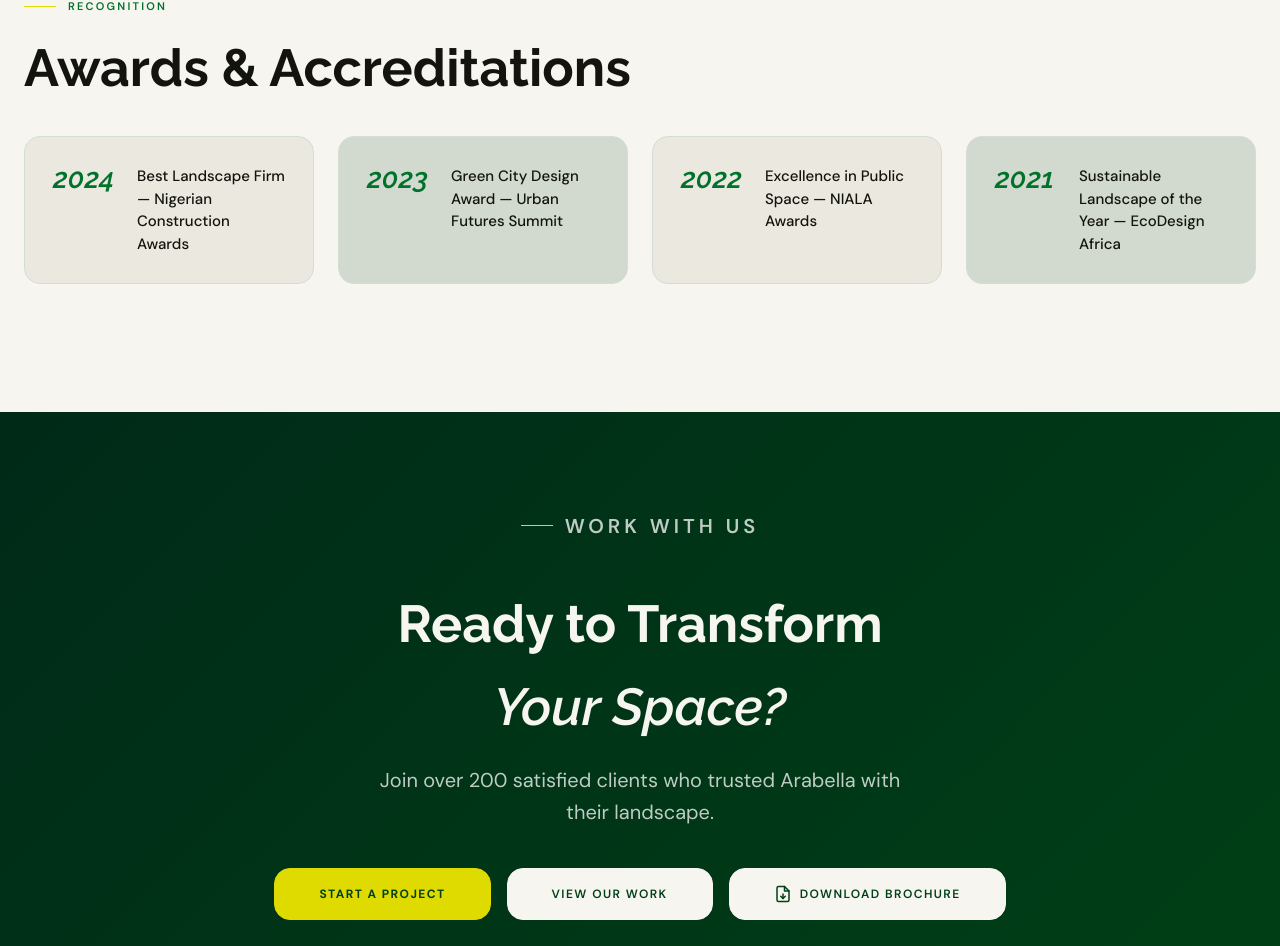
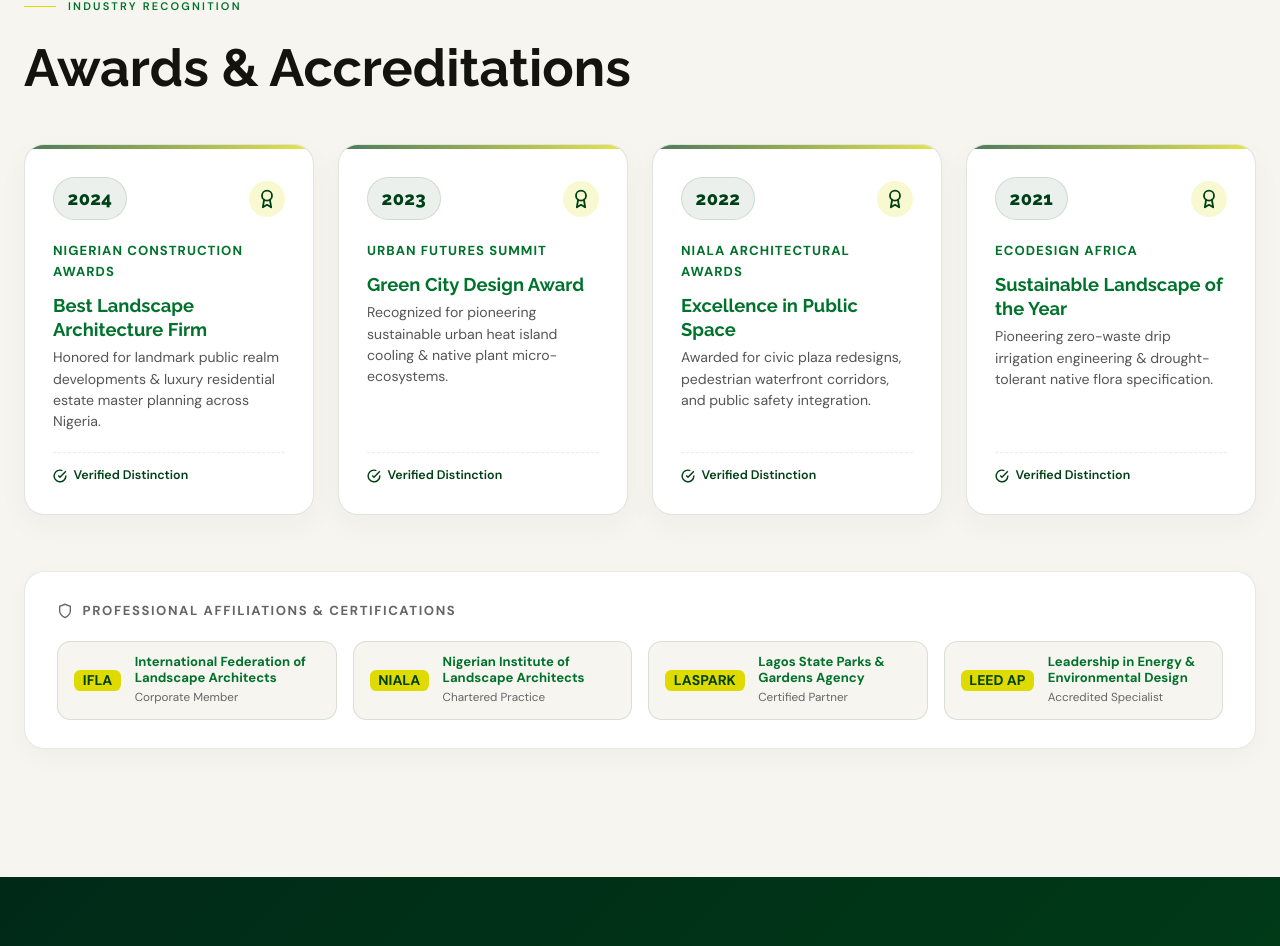
Before and after one commit to olamide1738/arabella-landscape, a React (Vite) app: page /about in a window 1280 px wide. Shown: the part 3596-4542 px from the top of the page. Built offline with nearby package versions, Linux system fonts and the light colour scheme; no server answers; what @insforge/sdk would draw is missing.

Commit message:
style: complete redesign of Awards & Accreditations section with luxury cards and professional affiliations banner

```diff
--- a/src/pages/About.jsx
+++ b/src/pages/About.jsx
@@ -248,25 +248,96 @@ export default function About() {
         </div>
       </section>
 
-      {/* Awards */}
+      {/* Awards & Accreditations */}
       <section className="section" style={{ background: 'var(--ivory)' }}>
         <div className="container">
-          <p className="section-label">Recognition</p>
-          <h2 className="headline-lg animate-on-scroll" style={{ color: 'var(--on-surface)', marginBottom: '2.5rem' }}>
-            Awards &amp; Accreditations
-          </h2>
-          <div style={{ display: 'grid', gridTemplateColumns: 'repeat(auto-fill, minmax(min(280px, 100%), 1fr))', gap: '1.5rem' }}>
+          <div style={{ textAlign: 'left', marginBottom: '3rem' }}>
+            <p className="section-label animate-on-scroll">Industry Recognition</p>
+            <h2 className="headline-lg animate-on-scroll" style={{ color: 'var(--on-surface)' }}>
+              Awards &amp; Accreditations
+            </h2>
+          </div>
+
+          {/* Awards Grid */}
+          <div className="awards-grid">
             {[
-              { year: '2024', award: 'Best Landscape Firm — Nigerian Construction Awards' },
-              { year: '2023', award: 'Green City Design Award — Urban Futures Summit' },
-              { year: '2022', award: 'Excellence in Public Space — NIALA Awards' },
-              { year: '2021', award: 'Sustainable Landscape of the Year — EcoDesign Africa' },
-            ].map(({ year, award }) => (
-              <div key={award} className="value-card animate-on-scroll" style={{ display: 'flex', gap: '1.25rem', alignItems: 'flex-start', padding: '1.75rem' }}>
-                <div style={{ fontFamily: 'var(--font-display)', fontSize: '28px', fontWeight: 700, fontStyle: 'italic', color: 'var(--vivid-growth)', lineHeight: 1, minWidth: '64px' }}>{year}</div>
-                <p style={{ fontSize: '15px', color: 'var(--on-surface)', fontWeight: 500, lineHeight: 1.5 }}>{award}</p>
+              {
+                year: '2024',
+                title: 'Best Landscape Architecture Firm',
+                org: 'Nigerian Construction Awards',
+                desc: 'Honored for landmark public realm developments & luxury residential estate master planning across Nigeria.'
+              },
+              {
+                year: '2023',
+                title: 'Green City Design Award',
+                org: 'Urban Futures Summit',
+                desc: 'Recognized for pioneering sustainable urban heat island cooling & native plant micro-ecosystems.'
+              },
+              {
+                year: '2022',
+                title: 'Excellence in Public Space',
+                org: 'NIALA Architectural Awards',
+                desc: 'Awarded for civic plaza redesigns, pedestrian waterfront corridors, and public safety integration.'
+              },
+              {
+                year: '2021',
+                title: 'Sustainable Landscape of the Year',
+                org: 'EcoDesign Africa',
+                desc: 'Pioneering zero-waste drip irrigation engineering & drought-tolerant native flora specification.'
+              }
+            ].map(({ year, title, org, desc }) => (
+              <div key={title} className="award-card animate-on-scroll">
+                <div>
+                  <div className="award-card__header">
+                    <span className="award-card__year">{year}</span>
+                    <div className="award-card__icon">
+                      <svg width="20" height="20" viewBox="0 0 24 24" fill="none" stroke="currentColor" strokeWidth="2.2" strokeLinecap="round" strokeLinejoin="round">
+                        <circle cx="12" cy="8" r="6" />
+                        <path d="M15.477 12.89 17 22l-5-3-5 3 1.523-9.11" />
+                      </svg>
+                    </div>
+                  </div>
+                  <div className="award-card__body">
+                    <span className="award-card__org">{org}</span>
+                    <h3>{title}</h3>
+                    <p className="award-card__desc">{desc}</p>
+                  </div>
+                </div>
+                <div className="award-card__footer">
+                  <svg width="14" height="14" viewBox="0 0 24 24" fill="none" stroke="currentColor" strokeWidth="2.5">
+                    <path d="M22 11.08V12a10 10 0 1 1-5.93-9.14" />
+                    <polyline points="22 4 12 14.01 9 11.01" />
+                  </svg>
+                  <span>Verified Distinction</span>
+                </div>
               </div>
             ))}
+          </div>
+
+          {/* Accreditations & Affiliations Row */}
+          <div className="accreditations-container animate-on-scroll">
+            <div className="accreditations-header">
+              <svg width="16" height="16" viewBox="0 0 24 24" fill="none" stroke="currentColor" strokeWidth="2">
+                <path d="M12 22s8-4 8-10V5l-8-3-8 3v7c0 6 8 10 8 10z" />
+              </svg>
+              <span>Professional Affiliations &amp; Certifications</span>
+            </div>
+            <div className="accreditations-grid">
+              {[
+                { code: 'IFLA', name: 'International Federation of Landscape Architects', role: 'Corporate Member' },
+                { code: 'NIALA', name: 'Nigerian Institute of Landscape Architects', role: 'Chartered Practice' },
+                { code: 'LASPARK', name: 'Lagos State Parks & Gardens Agency', role: 'Certified Partner' },
+                { code: 'LEED AP', name: 'Leadership in Energy & Environmental Design', role: 'Accredited Specialist' }
+              ].map(({ code, name, role }) => (
+                <div key={code} className="accreditation-pill">
+                  <span className="accreditation-code">{code}</span>
+                  <div className="accreditation-info">
+                    <span className="accreditation-name">{name}</span>
+                    <span className="accreditation-role">{role}</span>
+                  </div>
+                </div>
+              ))}
+            </div>
           </div>
         </div>
       </section>
--- a/src/styles/sections.css
+++ b/src/styles/sections.css
@@ -1011,6 +1011,193 @@
   line-height: 1.65;
 }
 
+/* ── Awards & Recognition Redesign ── */
+.awards-grid {
+  display: grid;
+  grid-template-columns: repeat(auto-fill, minmax(min(270px, 100%), 1fr));
+  gap: 1.5rem;
+  margin-bottom: 3.5rem;
+}
+
+.award-card {
+  position: relative;
+  background: #FFFFFF;
+  border-radius: 1.25rem;
+  padding: 2rem 1.75rem 1.75rem 1.75rem;
+  border: 1px solid rgba(0, 46, 17, 0.12);
+  box-shadow: 0 10px 30px rgba(0, 46, 17, 0.04);
+  transition: all 0.35s cubic-bezier(0.16, 1, 0.3, 1);
+  display: flex;
+  flex-direction: column;
+  justify-content: space-between;
+  overflow: hidden;
+}
+
+.award-card::before {
+  content: '';
+  position: absolute;
+  top: 0;
+  left: 0;
+  right: 0;
+  height: 4px;
+  background: linear-gradient(90deg, var(--forest-depth, #004016) 0%, var(--lime-energy, #DFDB00) 100%);
+  opacity: 0.7;
+  transition: opacity 0.3s ease, height 0.3s ease;
+}
+
+.award-card:hover {
+  transform: translateY(-8px);
+  border-color: rgba(0, 114, 44, 0.3);
+  box-shadow: 0 20px 45px rgba(0, 46, 17, 0.12);
+}
+
+.award-card:hover::before {
+  opacity: 1;
+  height: 5px;
+}
+
+.award-card__header {
+  display: flex;
+  align-items: center;
+  justify-content: space-between;
+  margin-bottom: 1.25rem;
+}
+
+.award-card__year {
+  font-family: var(--font-display, 'Raleway', serif);
+  font-size: 1.15rem;
+  font-weight: 800;
+  color: var(--forest-depth, #004016);
+  background: rgba(0, 64, 22, 0.08);
+  padding: 0.35rem 0.85rem;
+  border-radius: 2rem;
+  letter-spacing: 0.02em;
+  border: 1px solid rgba(0, 64, 22, 0.12);
+}
+
+.award-card__icon {
+  width: 36px;
+  height: 36px;
+  border-radius: 50%;
+  background: rgba(223, 219, 0, 0.18);
+  color: var(--forest-depth, #004016);
+  display: flex;
+  align-items: center;
+  justify-content: center;
+  flex-shrink: 0;
+}
+
+.award-card__body h3 {
+  font-family: var(--font-display, 'Raleway', serif);
+  font-size: 1.15rem;
+  font-weight: 700;
+  color: var(--canopy-green, #002E11);
+  line-height: 1.3;
+  margin-bottom: 0.35rem;
+}
+
+.award-card__org {
+  font-size: 0.82rem;
+  font-weight: 700;
+  text-transform: uppercase;
+  letter-spacing: 0.08em;
+  color: var(--vivid-growth, #00722C);
+  margin-bottom: 0.75rem;
+  display: block;
+}
+
+.award-card__desc {
+  font-size: 0.88rem;
+  color: #555555;
+  line-height: 1.5;
+  margin: 0;
+}
+
+.award-card__footer {
+  margin-top: 1.25rem;
+  padding-top: 0.85rem;
+  border-top: 1px dashed rgba(0, 0, 0, 0.08);
+  display: flex;
+  align-items: center;
+  gap: 0.4rem;
+  font-size: 0.78rem;
+  font-weight: 600;
+  color: var(--forest-depth, #004016);
+}
+
+/* Accreditations Banner */
+.accreditations-container {
+  background: #FFFFFF;
+  border-radius: 1.25rem;
+  padding: 1.75rem 2rem;
+  border: 1px solid rgba(0, 46, 17, 0.1);
+  box-shadow: 0 8px 24px rgba(0, 0, 0, 0.03);
+}
+
+.accreditations-header {
+  font-size: 0.82rem;
+  font-weight: 800;
+  text-transform: uppercase;
+  letter-spacing: 0.12em;
+  color: #666666;
+  margin-bottom: 1.25rem;
+  display: flex;
+  align-items: center;
+  gap: 0.6rem;
+}
+
+.accreditations-grid {
+  display: grid;
+  grid-template-columns: repeat(auto-fill, minmax(230px, 1fr));
+  gap: 1rem;
+}
+
+.accreditation-pill {
+  display: flex;
+  align-items: center;
+  gap: 0.85rem;
+  background: var(--ivory, #F7F5F0);
+  border: 1px solid rgba(0, 64, 22, 0.12);
+  padding: 0.75rem 1rem;
+  border-radius: 0.85rem;
+  transition: all 0.25s ease;
+}
+
+.accreditation-pill:hover {
+  background: #FFFFFF;
+  border-color: var(--vivid-growth, #00722C);
+  box-shadow: 0 4px 14px rgba(0, 64, 22, 0.08);
+}
+
+.accreditation-code {
+  font-weight: 800;
+  font-size: 0.88rem;
+  color: var(--forest-depth, #004016);
+  background: var(--lime-energy, #DFDB00);
+  padding: 0.2rem 0.55rem;
+  border-radius: 0.4rem;
+  line-height: 1;
+  flex-shrink: 0;
+}
+
+.accreditation-info {
+  display: flex;
+  flex-direction: column;
+}
+
+.accreditation-name {
+  font-size: 0.82rem;
+  font-weight: 700;
+  color: var(--canopy-green, #002E11);
+  line-height: 1.2;
+}
+
+.accreditation-role {
+  font-size: 0.73rem;
+  color: #666666;
+  margin-top: 2px;
+}
+
 /* ── Contact Page ── */
 .contact-grid {
   display: grid;
```
